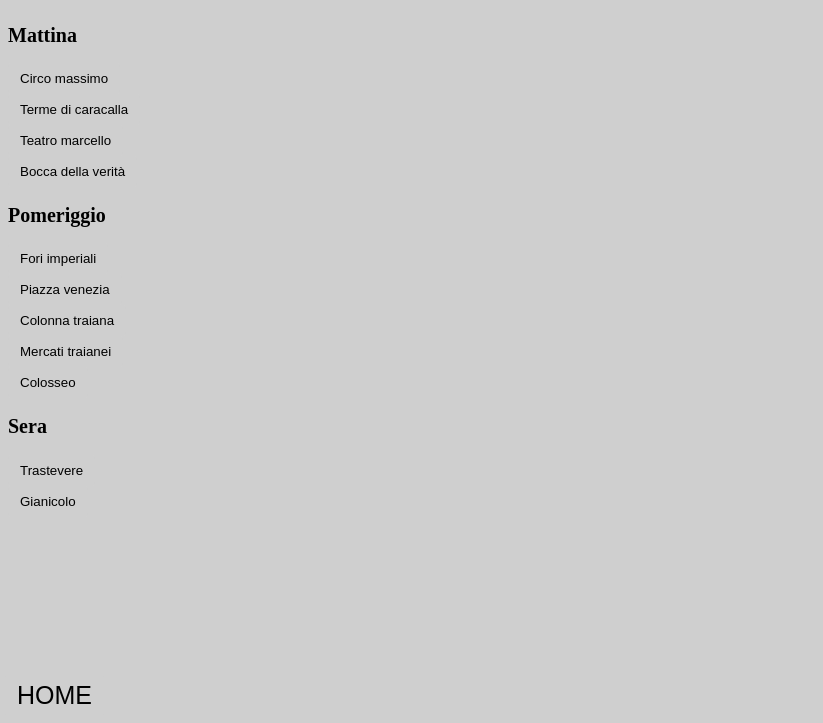
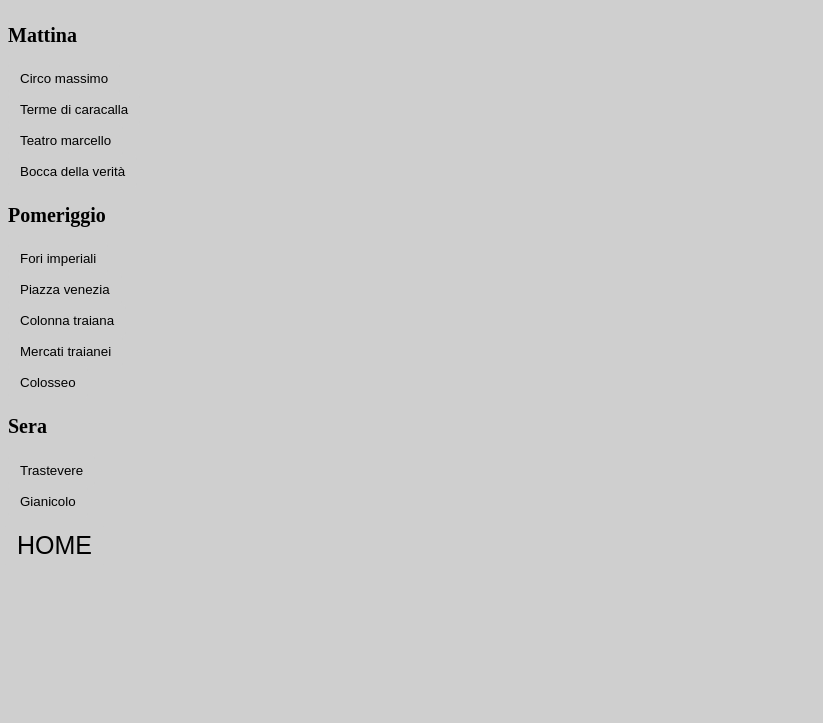
Before and after one commit to gitaroma262728/gitaroma26, a plain HTML site: page index.html in a window 1280 px wide. Both pictures are taken after a click on the button "Mercoledi". Shown: the part 77-800 px from the top of the page, without its empty margins (0-823 px from the left). Drawn offline with Linux system fonts and the light colour scheme.

Commit message:
Update index.html

```diff
--- a/index.html
+++ b/index.html
@@ -357,7 +357,7 @@ p1 {
 
 #casa {
    position:fixed;
-   top: 750px;
+   top: 600px;
    left: 5px;
    Font-size:25px;
 }
```
